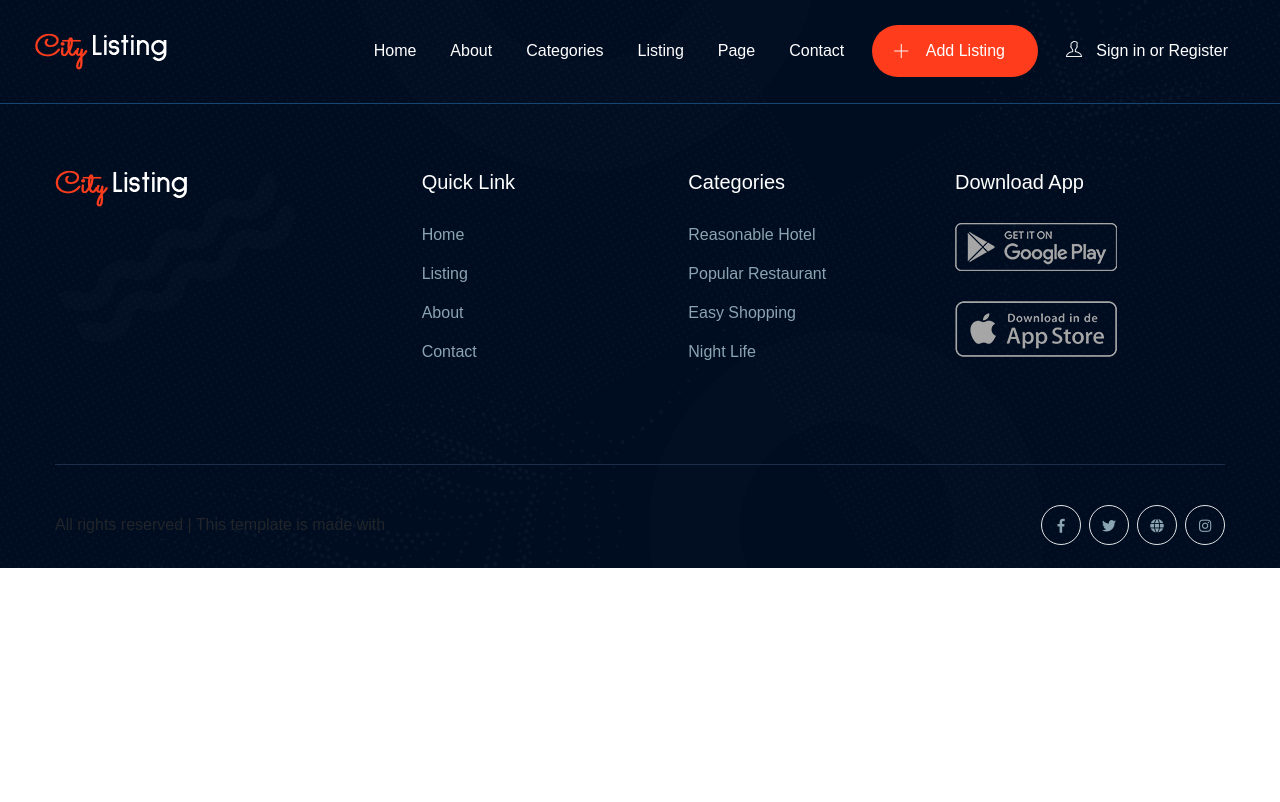
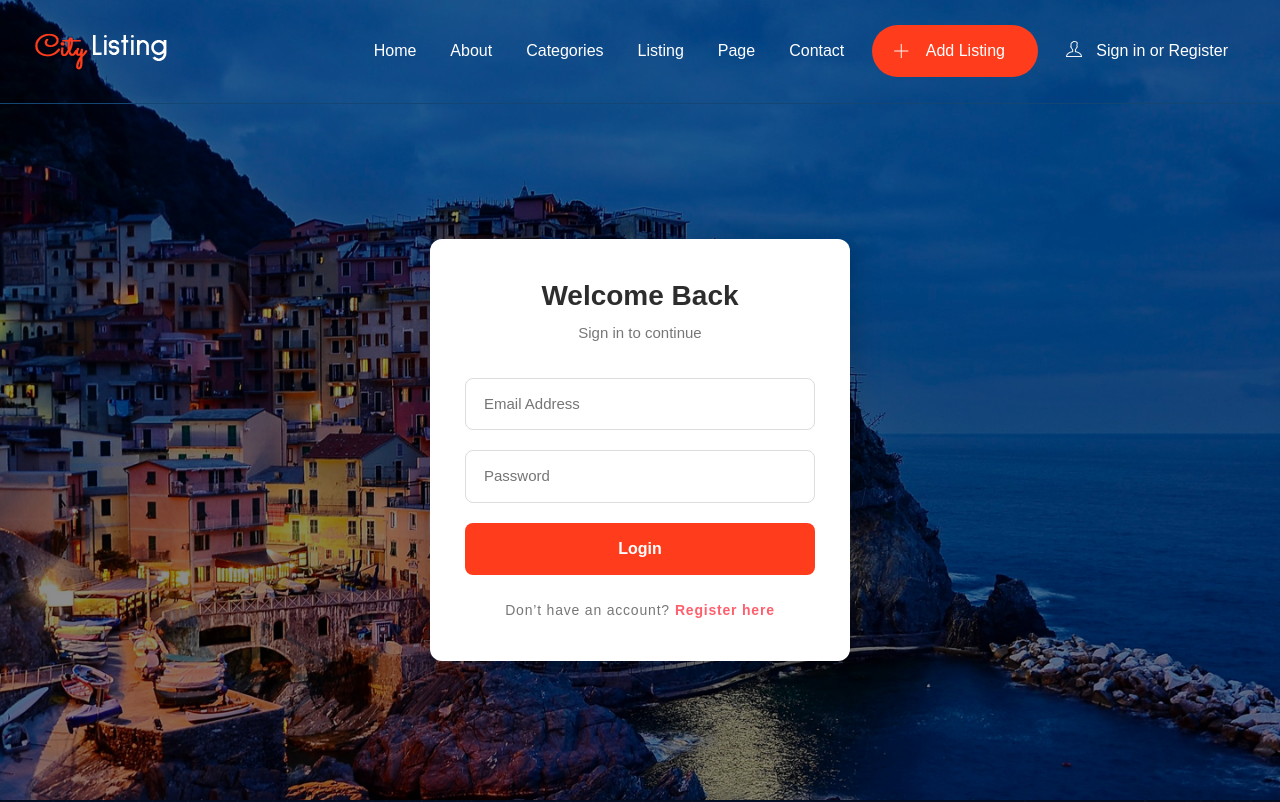
Before and after one commit to atdzhiev/Angular_Project_SoftUni, an Angular app in the folder events-app/: page /login in a window 1280 px wide. Before the commit this address led to /. Shown: the top 802 px of the page. Built offline with nearby package versions, Linux system fonts and the light colour scheme; a web font is replaced by a local one.

Commit message:
Login, register static pages with routes to them

```diff
--- a/events-app/src/app/app.routes.ts
+++ b/events-app/src/app/app.routes.ts
@@ -7,4 +7,14 @@ export const routes: Routes = [
         loadComponent: () =>
             import("./features/home/home").then((m) => m.Home),
     },
+    {
+        path: "login",
+        loadComponent: () =>
+            import("./features/auth/login/login").then((m) => m.Login),
+    },
+    {
+    path: "register",
+    loadComponent: () =>
+      import("./features/auth/register/register").then((m) => m.Register),
+  },
 ];
--- /dev/null
+++ b/events-app/src/app/features/auth/login/login.css
@@ -0,0 +1,157 @@
+
+.login-page {
+  position: relative;
+  min-height: 100vh;
+  width: 100%;
+
+
+  background: #f7f7f7;
+
+
+  background-image: url('/assets/img/hero/h1_hero.jpg');
+
+  background-size: cover;
+  background-position: center;
+  background-repeat: no-repeat;
+
+  display: flex;
+  align-items: center;
+  justify-content: center;
+
+  padding: 160px 20px 60px;
+}
+
+
+.login-overlay {
+  position: absolute;
+  top: 0;
+  left: 0;
+  width: 100%;
+  height: 100%;
+  background: rgba(0,0,0,0.45);
+  z-index: 1;
+  pointer-events: none;
+}
+
+
+.login-container {
+  max-width: 420px;
+  width: 100%;
+  position: relative;
+  z-index: 2;
+}
+
+.login-box {
+  background: #ffffff;
+  padding: 40px 35px;
+  border-radius: 12px;
+  box-shadow: 0 8px 30px rgba(0,0,0,0.25);
+  text-align: center;
+}
+
+
+.login-title {
+  font-size: 28px;
+  font-weight: 700;
+  margin-bottom: 5px;
+  color: #2d2d2d;
+}
+
+.login-subtitle {
+  font-size: 15px;
+  color: #777;
+  margin-bottom: 30px;
+}
+
+
+.form-group {
+  margin-bottom: 20px;
+}
+
+.form-group input {
+  width: 100%;
+  padding: 14px 18px;
+  border-radius: 8px;
+  border: 1px solid #ddd;
+  font-size: 15px;
+  transition: all 0.3s ease;
+}
+
+.form-group input:focus {
+  border-color: #ff5f6d;
+  box-shadow: 0 0 0 3px rgba(255,95,109,0.15);
+  outline: none;
+}
+
+
+.btn-login {
+  width: 100%;
+  padding: 14px;
+  background: #ff3d1c;
+  border: none;
+  border-radius: 8px;
+  color: #fff;
+  font-size: 16px;
+  font-weight: 600;
+  cursor: pointer;
+  transition: background 0.3s ease;
+}
+
+.btn-login:hover {
+  background: #ff3b4f;
+}
+
+
+.login-footer {
+  margin-top: 25px;
+  display: flex;
+  justify-content: space-between;
+}
+
+.login-footer a {
+  color: #c32230;
+  font-size: 14px;
+  text-decoration: none;
+  transition: color 0.3s ease;
+}
+
+.login-footer a:hover {
+  color: #af1424;
+}
+
+
+app-header header {
+  background: transparent !important;
+  box-shadow: none !important;
+  position: absolute !important;
+  top: 0;
+  left: 0;
+  width: 100%;
+  z-index: 9999;
+}
+
+
+.header-sticky {
+  background: #ffffff !important;
+  box-shadow: 0 2px 8px rgba(0,0,0,0.1) !important;
+}
+
+.login-footer-center {
+  margin-top: 25px;
+  text-align: center;
+  font-size: 14px;
+  color: #777;
+  letter-spacing: 0.8px;
+}
+
+.login-footer-center a {
+  color: #ff5f6d;
+  font-weight: 600;
+  margin-left: 5px;
+  text-decoration: none;
+  transition: color 0.3s ease;
+}
+
+.login-footer-center a:hover {
+  color: #ff3b4f;
+}
--- /dev/null
+++ b/events-app/src/app/features/auth/login/login.html
@@ -0,0 +1,31 @@
+<section class="login-page">
+  <div class="login-overlay"></div>
+
+  <div class="login-container">
+    <div class="login-box">
+
+      <h2 class="login-title">Welcome Back</h2>
+      <p class="login-subtitle">Sign in to continue</p>
+
+      <form>
+
+        <div class="form-group">
+          <input type="email" placeholder="Email Address" />
+        </div>
+
+        <div class="form-group">
+          <input type="password" placeholder="Password" />
+        </div>
+
+        <button type="submit" class="btn-login">Login</button>
+
+        <div class="login-footer-center">
+          <span>Don’t have an account?</span>
+          <a routerLink="/register">Register here</a>
+        </div>
+
+      </form>
+
+    </div>
+  </div>
+</section>
--- /dev/null
+++ b/events-app/src/app/features/auth/login/login.ts
@@ -0,0 +1,11 @@
+import { Component } from '@angular/core';
+import { FormsModule } from '@angular/forms';
+import { RouterLink, RouterLinkActive } from '@angular/router';
+
+@Component({
+  selector: 'app-login',
+  imports: [FormsModule,RouterLink],
+  templateUrl: './login.html',
+  styleUrl: './login.css',
+})
+export class Login {}
--- /dev/null
+++ b/events-app/src/app/features/auth/register/register.css
@@ -0,0 +1,140 @@
+
+.register-page {
+  position: relative;
+  min-height: 100vh;
+  width: 100%;
+
+
+  background-image: url('/assets/img/hero/h1_hero.jpg');
+  background-size: cover;
+  background-position: center;
+  background-repeat: no-repeat;
+
+  display: flex;
+  align-items: center;
+  justify-content: center;
+
+  padding: 160px 20px 60px;
+}
+
+
+.register-overlay {
+  position: absolute;
+  top: 0;
+  left: 0;
+  width: 100%;
+  height: 100%;
+  background: rgba(0,0,0,0.35);
+  z-index: 1;
+  pointer-events: none;
+}
+
+
+.register-container {
+  max-width: 420px;
+  width: 100%;
+  position: relative;
+  z-index: 2;
+}
+
+.register-box {
+  background: #ffffff;
+  padding: 40px 35px;
+  border-radius: 12px;
+  box-shadow: 0 8px 30px rgba(0,0,0,0.25);
+  text-align: center;
+}
+
+
+.register-title {
+  font-size: 28px;
+  font-weight: 600;
+  letter-spacing: 0.5px;
+  margin-bottom: 5px;
+  color: #2d2d2d;
+}
+
+.register-subtitle {
+  font-size: 15px;
+  color: #777;
+  letter-spacing: 0.3px;
+  margin-bottom: 30px;
+}
+
+
+.form-group {
+  margin-bottom: 20px;
+}
+
+.form-group input {
+  width: 100%;
+  padding: 14px 18px;
+  border-radius: 8px;
+  border: 1px solid #ddd;
+  font-size: 15px;
+  letter-spacing: 0.3px;
+  transition: all 0.3s ease;
+}
+
+.form-group input:focus {
+  border-color: #ff5f6d;
+  box-shadow: 0 0 0 3px rgba(255,95,109,0.15);
+  outline: none;
+}
+
+
+.btn-register {
+  width: 100%;
+  padding: 14px;
+  background: #ff3d1c;
+  border: none;
+  border-radius: 8px;
+  color: #fff;
+  font-size: 16px;
+  font-weight: 600;
+  letter-spacing: 0.4px;
+  cursor: pointer;
+  transition: background 0.3s ease;
+}
+
+.btn-register:hover {
+  background: #ff3b4f;
+}
+
+
+.register-footer-center {
+  margin-top: 25px;
+  text-align: center;
+  font-size: 14px;
+  color: #777;
+  letter-spacing: 0.3px;
+}
+
+.register-footer-center a {
+  color: #ff5f6d;
+  font-weight: 600;
+  margin-left: 5px;
+  text-decoration: none;
+  letter-spacing: 0.4px;
+  transition: color 0.3s ease;
+}
+
+.register-footer-center a:hover {
+  color: #ff3b4f;
+}
+
+
+app-header header {
+  background: transparent !important;
+  box-shadow: none !important;
+  position: absolute !important;
+  top: 0;
+  left: 0;
+  width: 100%;
+  z-index: 9999;
+}
+
+.header-sticky {
+  background: #ffffff !important;
+  box-shadow: 0 2px 8px rgba(0,0,0,0.1) !important;
+}
--- /dev/null
+++ b/events-app/src/app/features/auth/register/register.html
@@ -0,0 +1,39 @@
+<section class="register-page">
+  <div class="register-overlay"></div>
+
+  <div class="register-container">
+    <div class="register-box">
+
+      <h2 class="register-title">Create Account</h2>
+      <p class="register-subtitle">Join us and get started</p>
+
+      <form>
+
+        <div class="form-group">
+          <input type="text" placeholder="Username" />
+        </div>
+
+        <div class="form-group">
+          <input type="email" placeholder="Email Address" />
+        </div>
+
+        <div class="form-group">
+          <input type="password" placeholder="Password" />
+        </div>
+
+        <div class="form-group">
+          <input type="password" placeholder="Confirm Password" />
+        </div>
+
+        <button type="submit" class="btn-register">Register</button>
+
+        <div class="register-footer-center">
+          <span>Already have an account?</span>
+          <a routerLink="/login">Login here</a>
+        </div>
+
+      </form>
+
+    </div>
+  </div>
+</section>
--- /dev/null
+++ b/events-app/src/app/features/auth/register/register.ts
@@ -0,0 +1,11 @@
+import { Component } from '@angular/core';
+import { FormsModule } from '@angular/forms';
+import { RouterLink } from '@angular/router';
+
+@Component({
+  selector: 'app-register',
+  imports: [RouterLink,FormsModule],
+  templateUrl: './register.html',
+  styleUrl: './register.css',
+})
+export class Register {}
--- a/events-app/src/app/layout/header/header.html
+++ b/events-app/src/app/layout/header/header.html
@@ -41,7 +41,7 @@
                     </li>
 
                     <li class="login">
-                      <a routerLink="/login">
+                      <a routerLink="/login" routerLinkActive="active">
                         <i class="ti-user"></i> Sign in or Register
                       </a>
                     </li>
```
